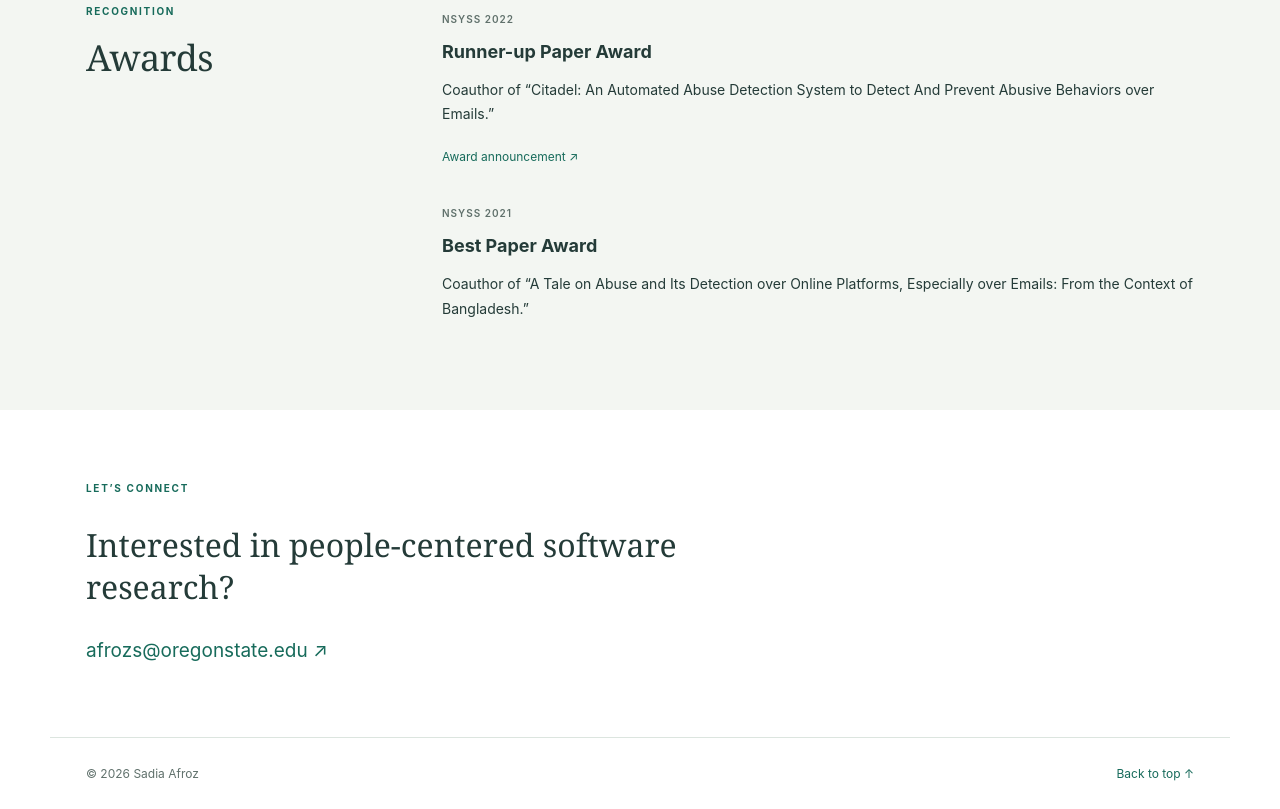
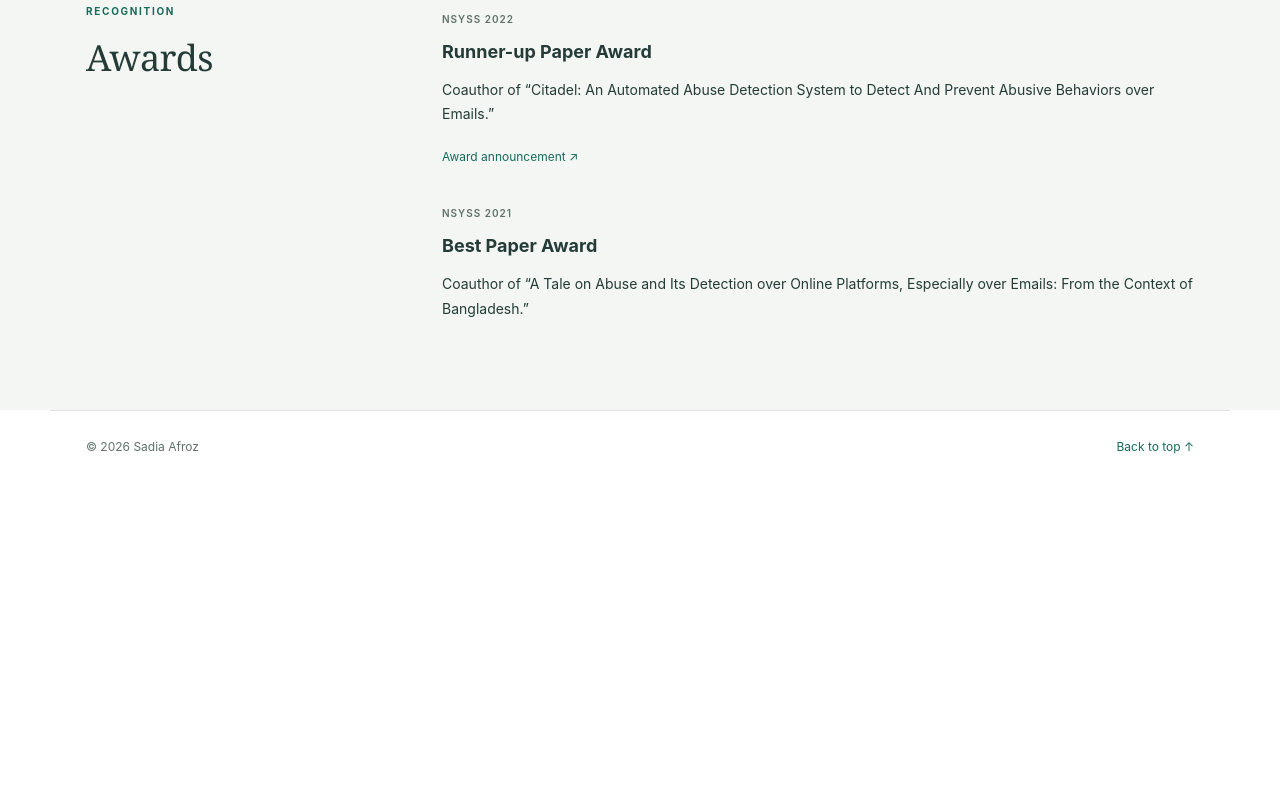
Before and after one commit to SadiaAfroz/sadiaafroz.github.io, a plain HTML site: page index.html in a window 1280 px wide. Shown: the part 5699-6508 px from the top of the page. After the commit the page ends 6181 px from the top, so only its background shows below. Drawn offline with Linux system fonts and the light colour scheme.

```diff
--- a/index.html
+++ b/index.html
@@ -313,11 +313,11 @@
           </div>
         </div>
       </section>
-      <section class="contact wrap">
+      <!-- <section class="contact wrap">
         <p class="eyebrow">LET’S CONNECT</p>
         <h2>Interested in people-centered software research?</h2>
         <a href="mailto:afrozs@oregonstate.edu">afrozs@oregonstate.edu ↗</a>
-      </section>
+      </section> -->
     </main>
     <footer class="wrap">
       <span>© <span id="year">2026</span> Sadia Afroz</span>
```
